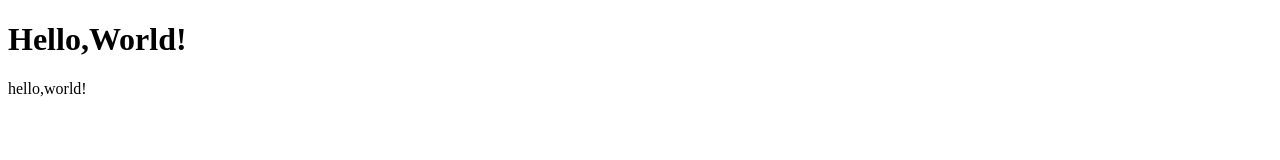
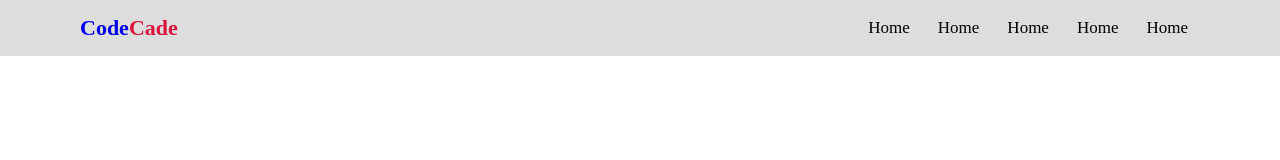
Before and after one commit to MilonPerves/project-3, a plain HTML site: page index.html in a window 1280 px wide. Drawn offline with Linux system fonts and the light colour scheme.

Commit message:
i will create nav bar bar

```diff
--- a/index.html
+++ b/index.html
@@ -5,9 +5,24 @@
     <meta http-equiv="X-UA-Compatible" content="IE=edge">
     <meta name="viewport" content="width=device-width, initial-scale=1.0">
     <title>Home</title>
+    <link rel="stylesheet" href="style.css">
 </head>
 <body>
-    <h1>Hello,World!</h1>
-    hello,world!
+  <div id="nav">
+    <div class="navWrp">
+        <div class="nav_content">
+            <div class="logo">
+                <a class="nav_logo" href="#">Code<span>Cade</span></a>
+            </div>
+            <ul class="nav">
+             <li class="nav_li"> <a class="nav_link" href="#">Home</a></li>
+             <li class="nav_li"> <a class="nav_link" href="#">Home</a></li>
+             <li class="nav_li"> <a class="nav_link" href="#">Home</a></li>
+             <li class="nav_li"> <a class="nav_link" href="#">Home</a></li>
+             <li class="nav_li"> <a class="nav_link" href="#">Home</a></li>
+            </ul>
+        </div>
+    </div>
+  </div>
 </body>
 </html>
--- /dev/null
+++ b/style.css
@@ -0,0 +1,61 @@
+*{
+    margin: 0;
+    padding: 0;
+    box-sizing: border-box;
+
+}
+#nav{
+    background: #ddd;
+}
+.navWrp{
+    width: 1140px;
+    padding-right: 15px;
+    padding-left: 15px;
+    margin: auto;
+    padding: 10px;
+
+
+}
+.nav_logo{
+    font-size: 22px;
+    font-weight: 700;
+    text-decoration: none;
+}
+.nav_logo span{
+    color: crimson;
+}
+.nav_content{
+    display: flex;
+    justify-content: space-between;
+    align-items: center;
+}
+.nav .nav_li{
+    display: inline-block;
+    padding: 8px 12px;
+    transition: 0.3s;
+
+}
+.nav .nav_li .nav_link{
+   font-size: 17px;
+   text-decoration: none;
+   color: #000;
+   transition: 0.3s;
+}
+.nav .nav_li .nav_link:hover{
+    color: crimson;
+ }
+ .nav .nav_li::before:hover{
+    content: "";
+
+     height: 2px;
+    /* border: 2px solid crimson; */
+    background: crimson;
+    position: relative;
+    left: 0px;
+    top: 23px;
+    bottom: 0px;
+    display: flex;
+    transform: translateX(-50%, -50%);
+
+
+ }
```
